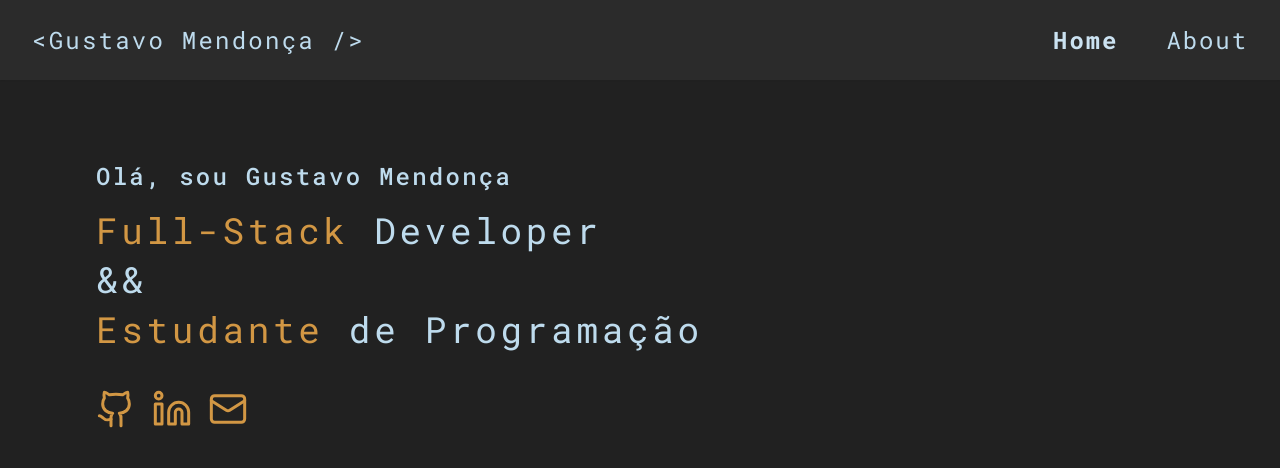
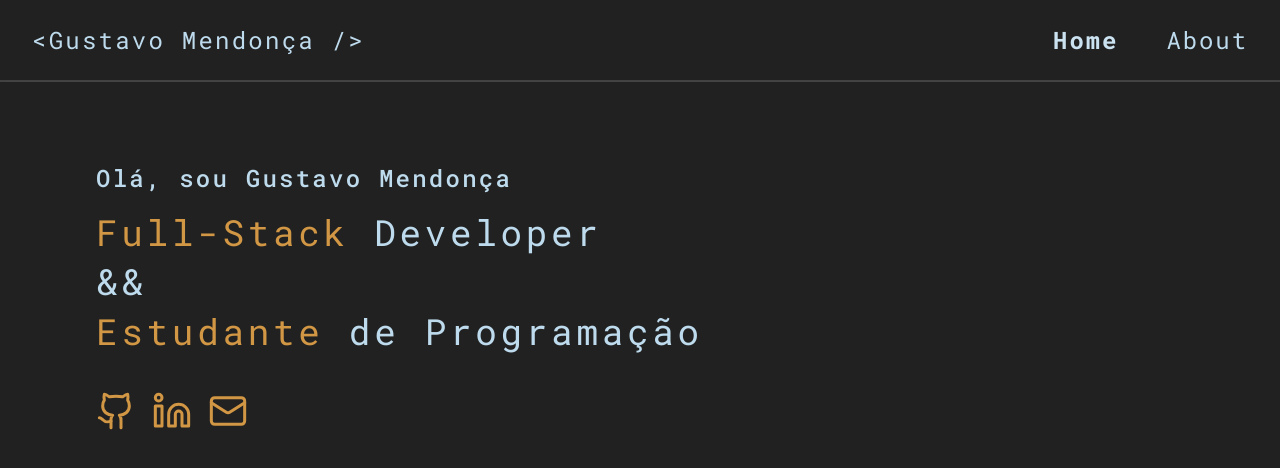
Before and after one commit to swxtz/portfolio, a Next.js app: page / in a window 1280 px wide. Shown: the top 468 px of the page. Built offline with nearby package versions, Linux system fonts and the light colour scheme.

Commit message:
Update Navbar border color

```diff
--- a/src/components/Navbar/Navbar.tsx
+++ b/src/components/Navbar/Navbar.tsx
@@ -3,7 +3,7 @@ import { NavLinks } from "../NavLinks/NavLinks";
 
 export function Navbar() {
     return (
-        <nav className="bg-[#2B2B2B]">
+        <nav className="border-b-2 border-[#444444]">
             <div className="py-6 px-8 shadow-sm flex flex-row justify-between">
                 <Link href="/"><span className="text-2xl tracking-[.14rem]">{"<Gustavo Mendonça />"}</span></Link>
                 <NavLinks />
```
